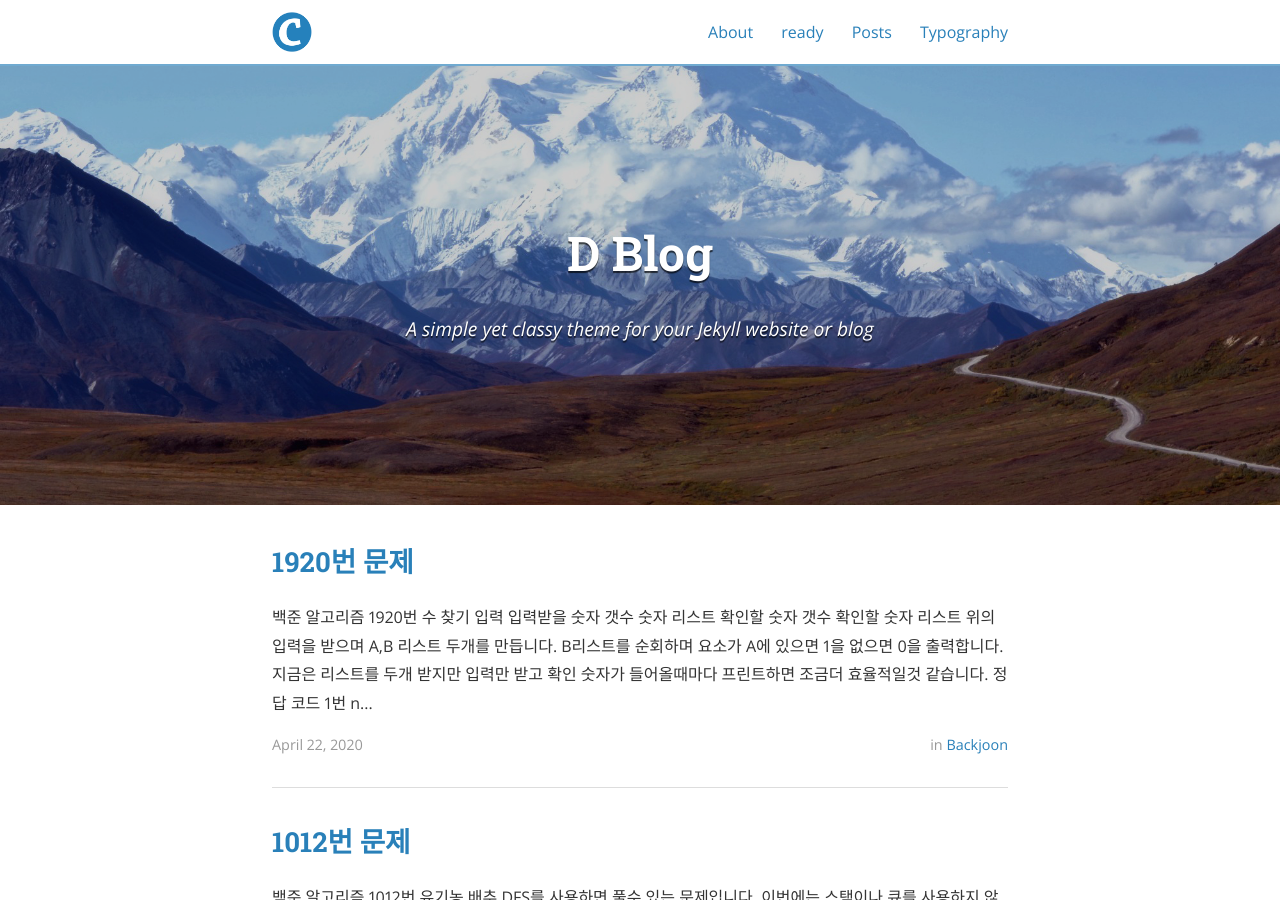
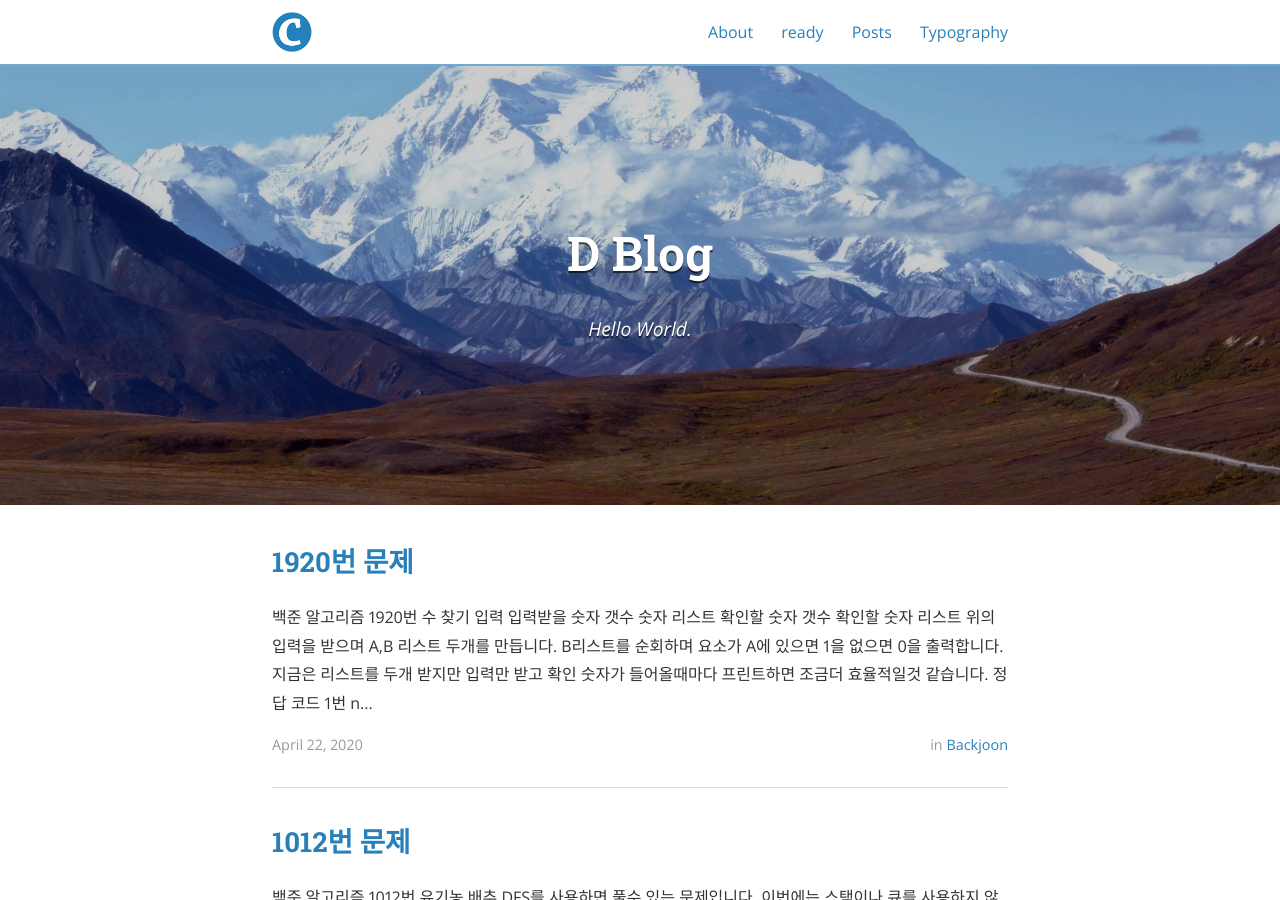
Before and after one commit to dongyeon94/DYblog, a Jekyll site: the page built from index.html, in a window 1280 px wide and 900 px high. Built offline with Jekyll 4.4.1, drawn with Linux system fonts in a browser that asks for light colours; nearby versions of some CDN libraries; the list of posts is cut into pages by our own code.

Commit message:
default setting

```diff
--- a/_config.yml
+++ b/_config.yml
@@ -10,7 +10,7 @@ exclude:
 
 # Site settings
 title: D Blog
-subtitle: "A simple yet classy theme for your Jekyll website or blog"
+subtitle: "Hello World."
 email: dongyeon94@naver.com
 name: DY KIM
 description: >
```
